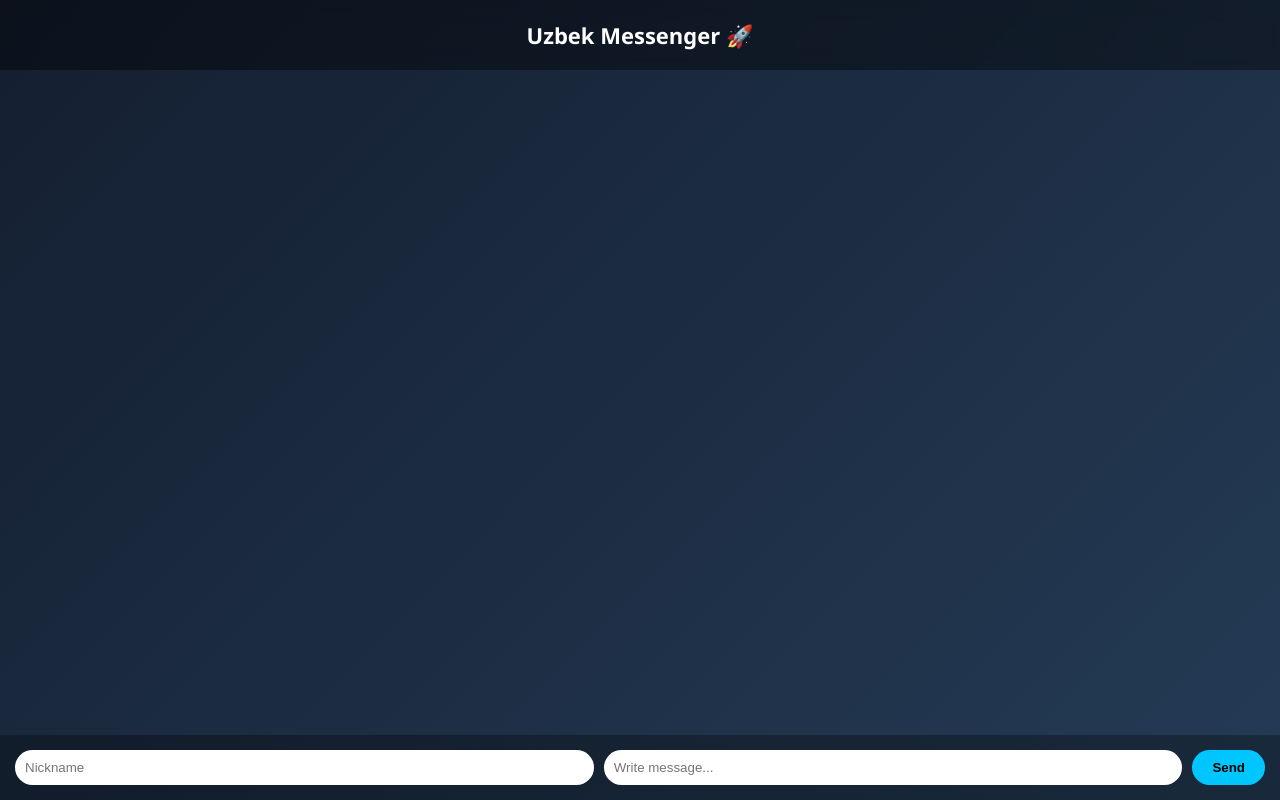
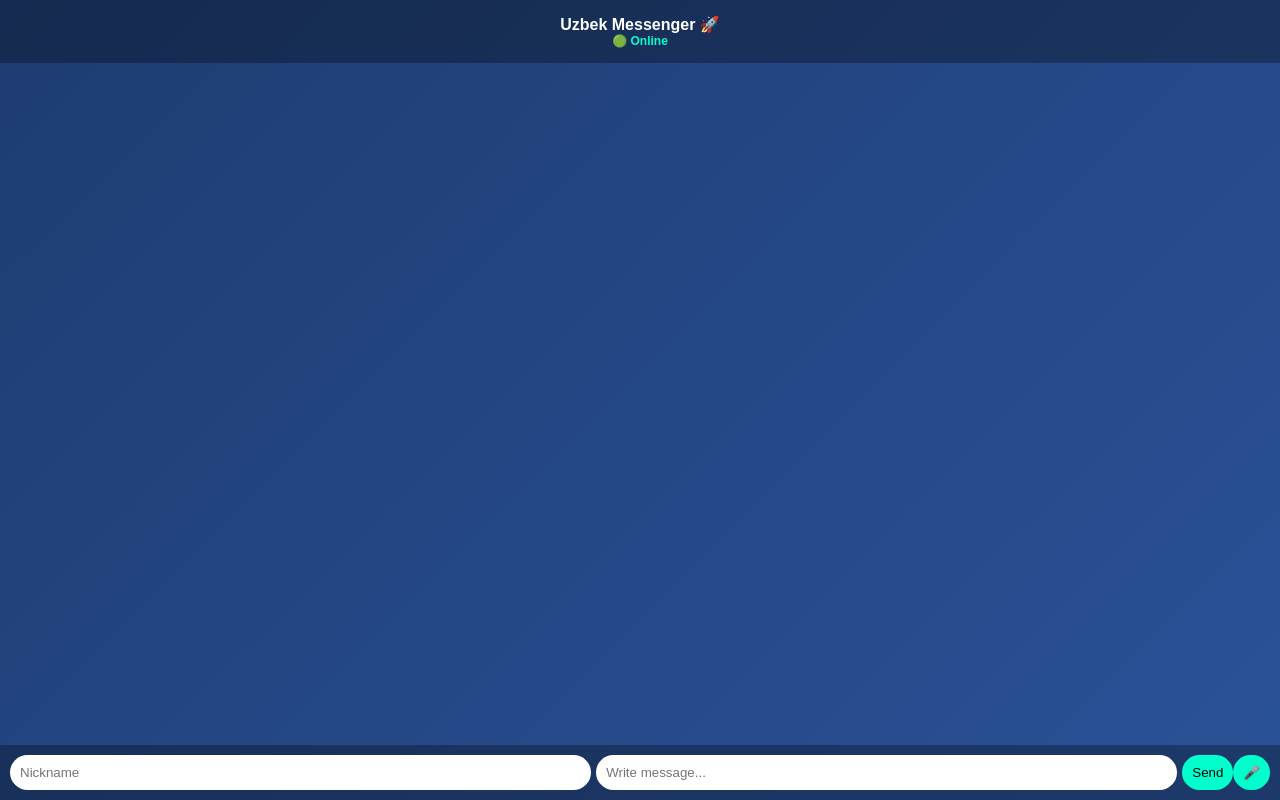
Before and after one commit to Asadbek470/messenger, a website: page public/index.html in a window 1280 px wide. Drawn offline with nearby package versions, Linux system fonts and the light colour scheme; no server answers.

Commit message:
Update index.html

```diff
--- a/public/index.html
+++ b/public/index.html
@@ -2,58 +2,62 @@
 <html>
 <head>
 <meta charset="UTF-8">
+<meta name="viewport" content="width=device-width, initial-scale=1.0">
 <title>Uzbek Messenger</title>
 <script src="/socket.io/socket.io.js"></script>
 
 <style>
 body {
   margin: 0;
-  font-family: 'Segoe UI', sans-serif;
-  background: linear-gradient(135deg, #141E30, #243B55);
-  color: white;
+  font-family: Arial, sans-serif;
+  background: linear-gradient(135deg,#1e3c72,#2a5298);
   display: flex;
   flex-direction: column;
   height: 100vh;
+  color: white;
 }
 
 header {
-  padding: 20px;
+  padding: 15px;
   text-align: center;
-  font-size: 22px;
   font-weight: bold;
-  background: rgba(0,0,0,0.4);
-  backdrop-filter: blur(10px);
+  background: rgba(0,0,0,0.3);
+}
+
+#status {
+  font-size: 12px;
+  color: #00ffcc;
 }
 
 #chat {
   flex: 1;
   overflow-y: auto;
-  padding: 20px;
+  padding: 15px;
   display: flex;
   flex-direction: column;
 }
 
 .message {
-  padding: 10px 15px;
-  border-radius: 20px;
   margin-bottom: 10px;
-  max-width: 60%;
-  animation: fade 0.3s ease;
+  padding: 10px 14px;
+  border-radius: 18px;
+  max-width: 70%;
+  word-wrap: break-word;
 }
 
 .me {
-  background: #00c6ff;
+  background: #00ffcc;
   color: black;
   align-self: flex-end;
 }
 
 .other {
-  background: #ffffff20;
+  background: rgba(255,255,255,0.2);
 }
 
-#inputArea {
+#controls {
   display: flex;
-  padding: 15px;
+  padding: 10px;
   background: rgba(0,0,0,0.3);
 }
 
@@ -62,45 +66,51 @@ input {
   padding: 10px;
   border-radius: 20px;
   border: none;
-  margin-right: 10px;
+  margin-right: 5px;
   outline: none;
 }
 
 button {
-  padding: 10px 20px;
+  padding: 10px;
   border-radius: 20px;
   border: none;
-  background: #00c6ff;
-  font-weight: bold;
+  background: #00ffcc;
   cursor: pointer;
 }
 
 button:hover {
-  background: #00aaff;
-}
-
-@keyframes fade {
-  from { opacity: 0; transform: translateY(10px); }
-  to { opacity: 1; transform: translateY(0); }
+  background: #00ddaa;
 }
 </style>
 </head>
 
 <body>
 
-<header>Uzbek Messenger 🚀</header>
+<header>
+  Uzbek Messenger 🚀
+  <div id="status">🟢 Online</div>
+</header>
 
 <div id="chat"></div>
 
-<div id="inputArea">
+<div id="controls">
   <input id="nickname" placeholder="Nickname">
   <input id="message" placeholder="Write message...">
   <button onclick="sendMessage()">Send</button>
+  <button onclick="startVoice()">🎤</button>
 </div>
 
 <script>
 const socket = io();
 let nickname = "";
+
+socket.on("connect", () => {
+  document.getElementById("status").innerText = "🟢 Online";
+});
+
+socket.on("disconnect", () => {
+  document.getElementById("status").innerText = "🔴 Offline";
+});
 
 function sendMessage() {
   if (!nickname) {
@@ -127,7 +137,24 @@ socket.on("message", (msg) => {
 
   div.innerText = msg.sender + ": " + msg.text;
   document.getElementById("chat").appendChild(div);
+  document.getElementById("chat").scrollTop = document.getElementById("chat").scrollHeight;
 });
+
+// 🎤 Голосовой ввод
+function startVoice() {
+  if (!('webkitSpeechRecognition' in window)) {
+    alert("Voice input not supported in this browser");
+    return;
+  }
+
+  const recognition = new webkitSpeechRecognition();
+  recognition.lang = "ru-RU";
+  recognition.start();
+
+  recognition.onresult = function(event) {
+    document.getElementById("message").value = event.results[0][0].transcript;
+  };
+}
 </script>
 
 </body>
```
